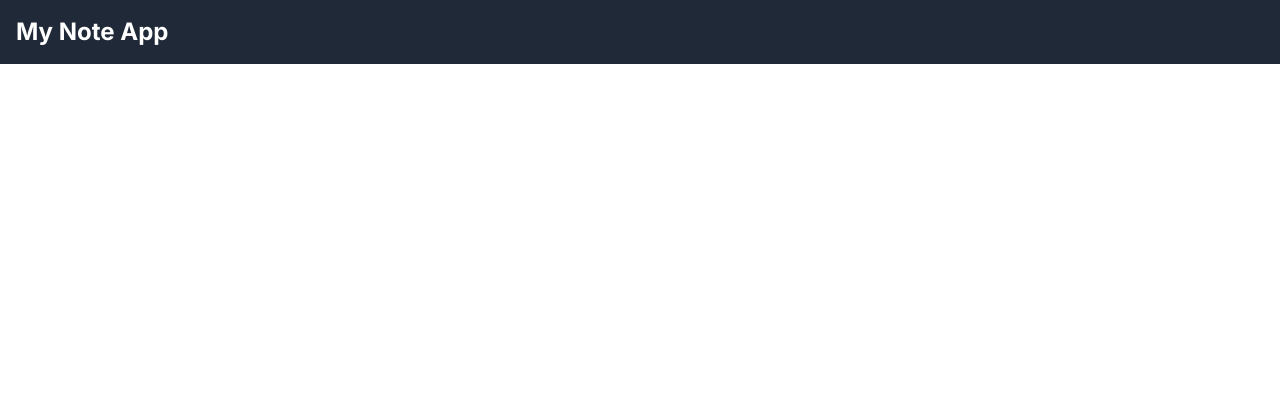
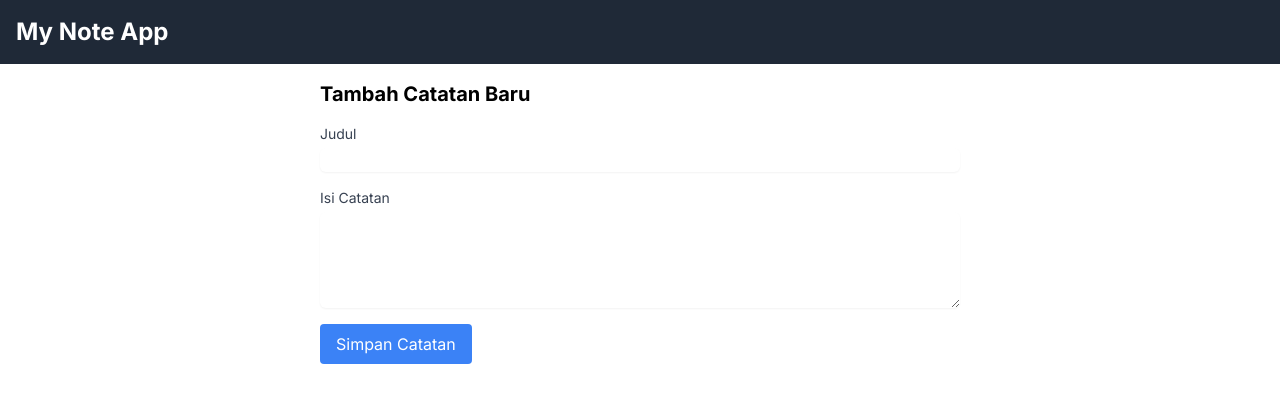
Before and after one commit to nandaglhp/my-note-app-spa, a React (Vite) app: page /notes/new in a window 1280 px wide. Before the commit this address had no page. Shown: the top 402 px of the page. Built offline with nearby package versions, Linux system fonts and the light colour scheme.

Commit message:
K4: fiture finish

```diff
--- a/src/App.jsx
+++ b/src/App.jsx
@@ -3,6 +3,7 @@ import React from "react";
 import { BrowserRouter as Router, Routes, Route, Link } from "react-router-dom";
 import NotesPage from "./pages/NotesPage.jsx";
 import NoteDetailPage from "./pages/NoteDetailPage.jsx";
+import AddNotePage from "./pages/AddNotePage";
 
 function App() {
   return (
@@ -15,6 +16,7 @@ function App() {
       <Routes>
         <Route path="/" element={<NotesPage />} />
         <Route path="/note/:noteId" element={<NoteDetailPage />} />
+        <Route path="/notes/new" element={<AddNotePage />} />
       </Routes>
     </Router>
   );
--- /dev/null
+++ b/src/pages/AddNotePage.jsx
@@ -0,0 +1,48 @@
+// src/pages/AddNotePage.jsx
+import React, { useState } from "react";
+import { useNavigate } from "react-router-dom";
+import { addNote } from "../utils/local-data";
+
+function AddNotePage() {
+  const [title, setTitle] = useState("");
+  const [body, setBody] = useState("");
+  const navigate = useNavigate();
+
+  const handleSubmit = (event) => {
+    event.preventDefault();
+    const note = {
+      id: `note-${+new Date()}`,
+      title,
+      body,
+      archived: false,
+      createdAt: new Date().toISOString(),
+    };
+    addNote(note);
+    navigate("/");
+  };
+
+  return (
+    <div className="max-w-2xl mx-auto p-4">
+      <h2 className="text-xl font-semibold mb-4">Tambah Catatan Baru</h2>
+      <form onSubmit={handleSubmit}>
+        <div className="mb-4">
+          <label htmlFor="title" className="block text-sm font-medium text-gray-700">
+            Judul
+          </label>
+          <input type="text" id="title" value={title} onChange={(e) => setTitle(e.target.value)} className="mt-1 block w-full rounded-md border-gray-300 shadow-sm" required />
+        </div>
+        <div className="mb-4">
+          <label htmlFor="body" className="block text-sm font-medium text-gray-700">
+            Isi Catatan
+          </label>
+          <textarea id="body" rows="4" value={body} onChange={(e) => setBody(e.target.value)} className="mt-1 block w-full rounded-md border-gray-300 shadow-sm" required />
+        </div>
+        <button type="submit" className="px-4 py-2 bg-blue-500 text-white rounded hover:bg-blue-700">
+          Simpan Catatan
+        </button>
+      </form>
+    </div>
+  );
+}
+
+export default AddNotePage;
--- a/src/pages/NotesPage.jsx
+++ b/src/pages/NotesPage.jsx
@@ -16,6 +16,10 @@ function NotesPage() {
   return (
     <div className="max-w-4xl mx-auto px-4 py-8">
       <h1 className="text-3xl font-bold text-gray-800 mb-6">Daftar Catatan</h1>
+      <Link to="/notes/new" className="text-blue-500 hover:text-blue-600">
+        Tambah Catatan Baru
+      </Link>
+
       {notes.length > 0 ? (
         <div className="grid md:grid-cols-2 lg:grid-cols-3 gap-6">
           {notes.map((note) => (
```
